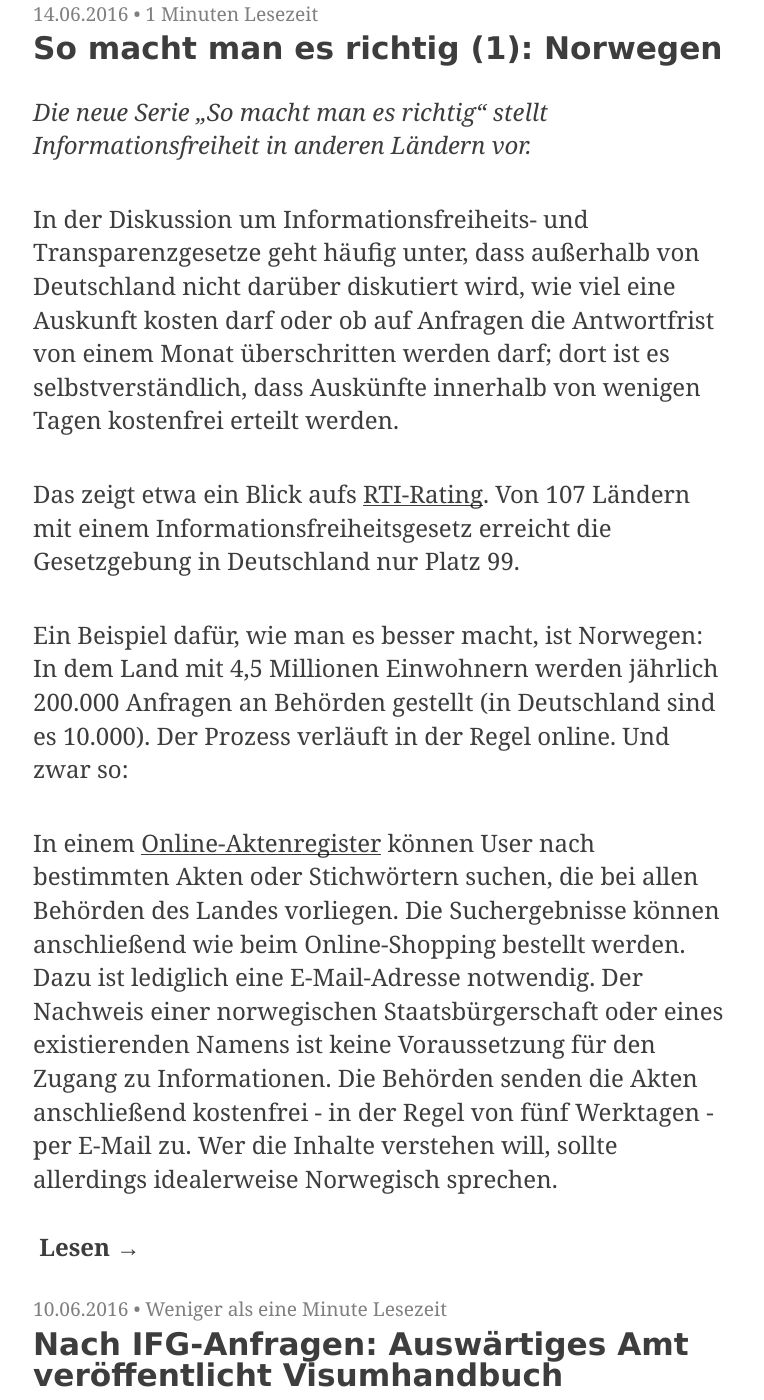
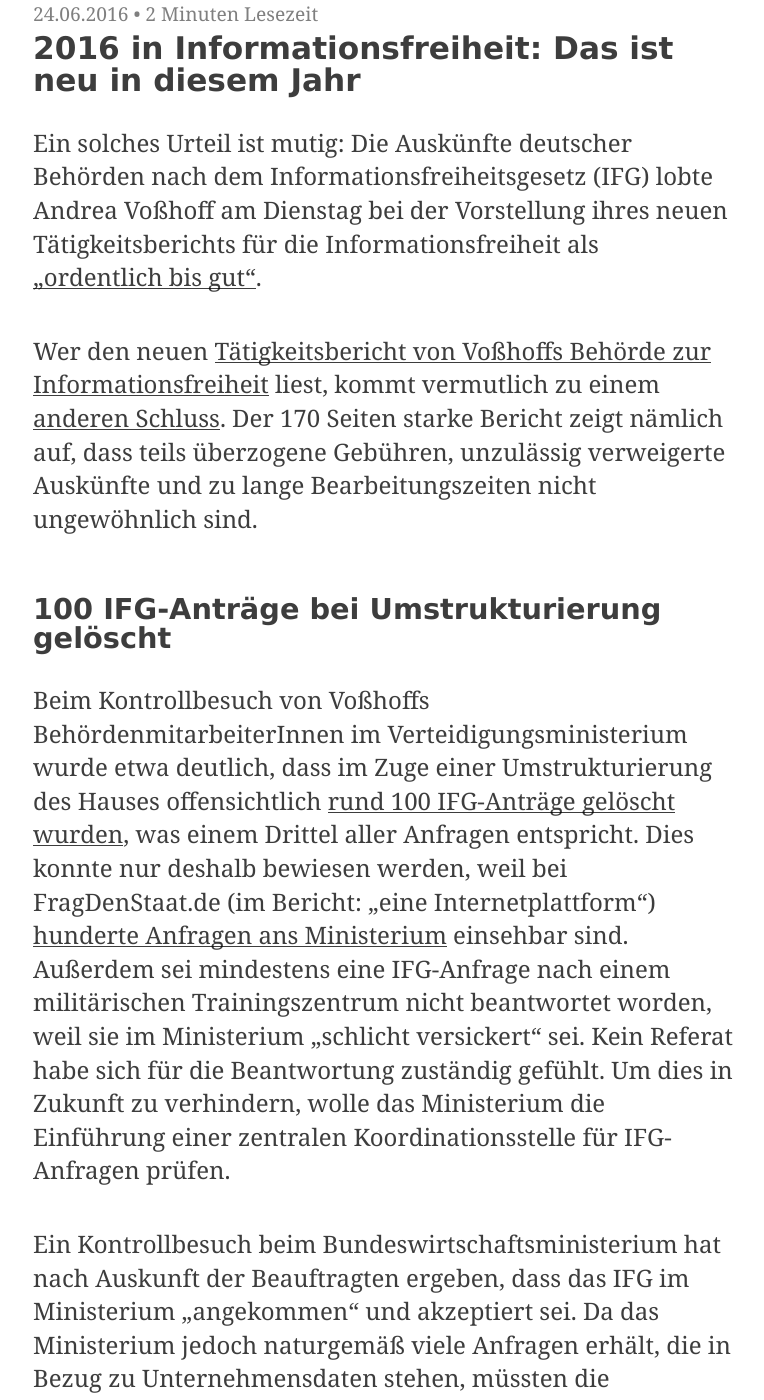
Before and after one commit to okfde/blog.fragdenstaat.de, a Jekyll site: the page built from index.html, in a window 1280 px wide and 1400 px high, scrolled down 224 px. Shown: the whole window, without its empty margins (257-1021 px from the left). Built offline with Jekyll 4.4.1, drawn with Linux system fonts in a browser that asks for light colours; the list of posts is cut into pages by our own code; some of the changed text lies outside the part shown.

Commit message:
Update 2016-06-24-bericht-vosshoff.markdown

```diff
--- a/_posts/2016/2016-06-24-bericht-vosshoff.markdown
+++ b/_posts/2016/2016-06-24-bericht-vosshoff.markdown
@@ -1,7 +1,7 @@
 ---
 layout: post
 title: "2016 in Informationsfreiheit: Das ist neu in diesem Jahr"
-date: '2016-01-05T12:16:23+02:00'
+date: '2016-06-24T12:16:23+02:00'
 tags: [2016]
 
 ---
```
